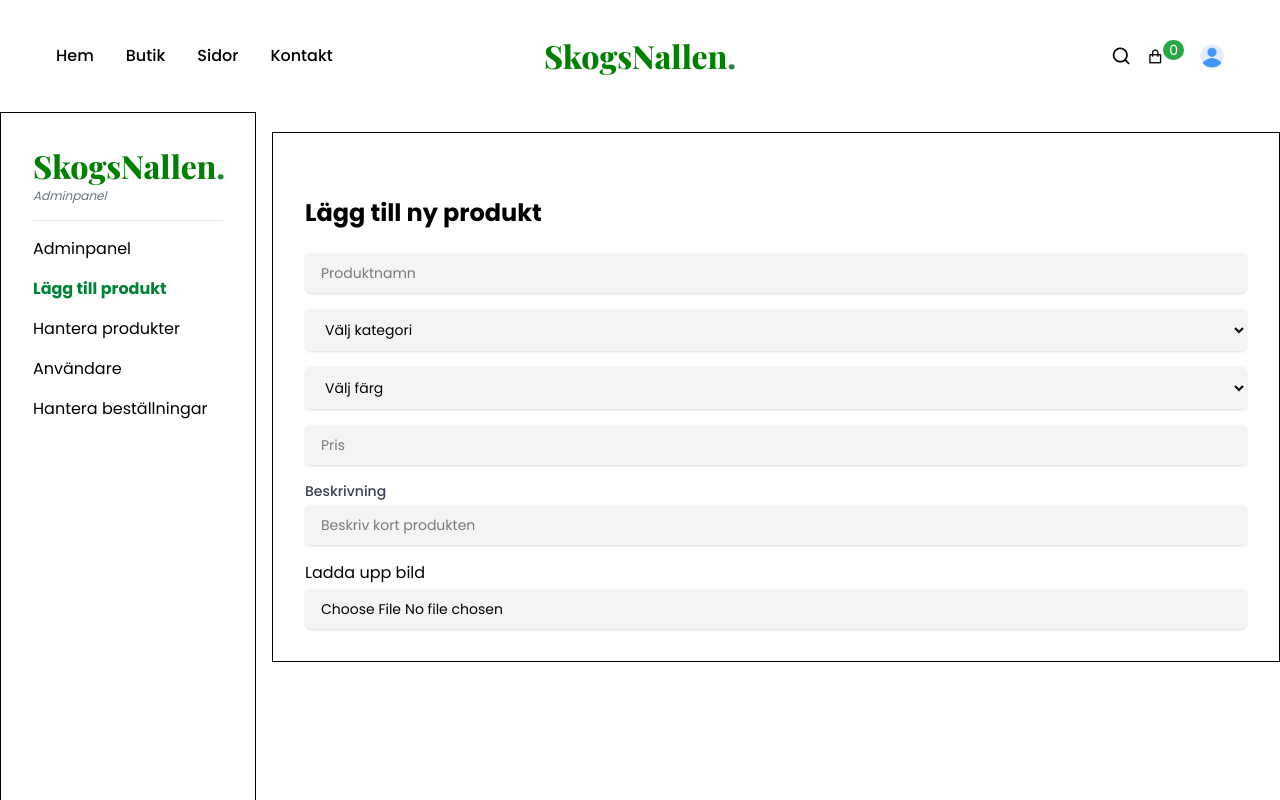
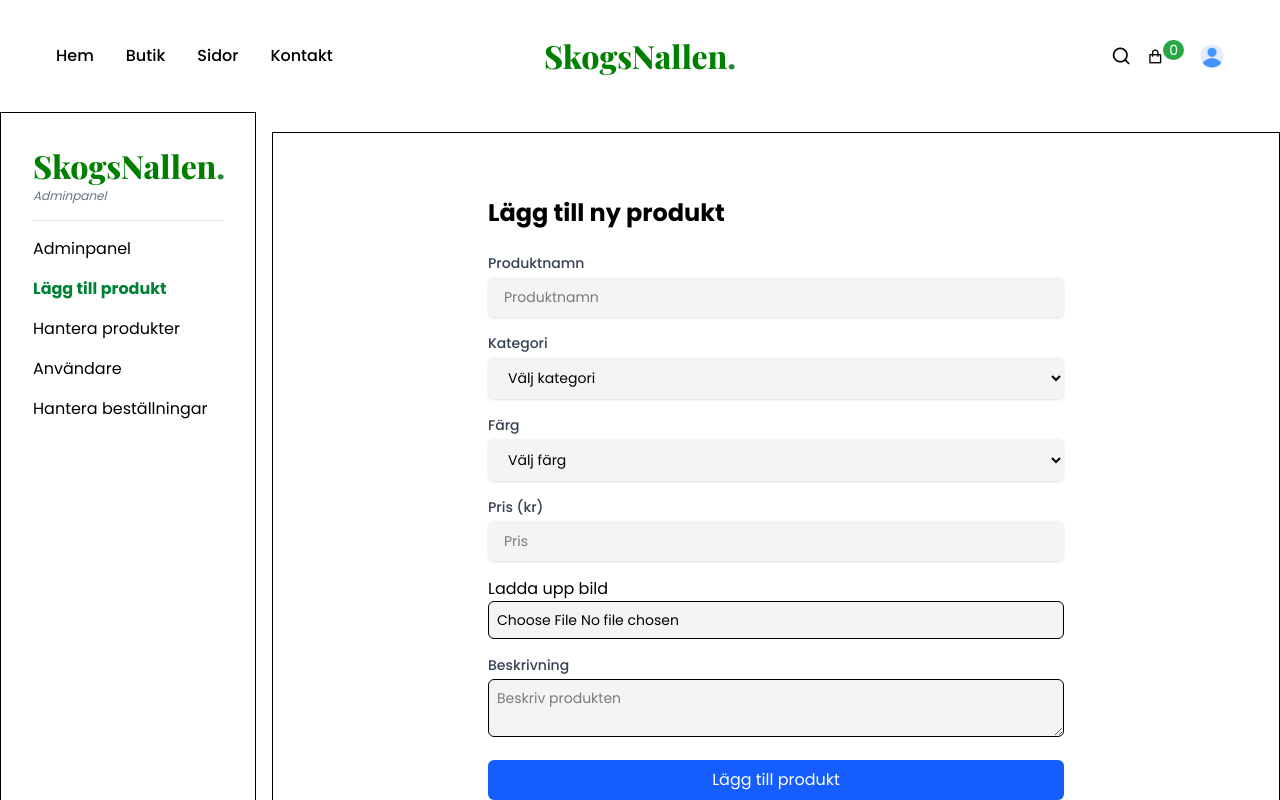
Before and after one commit to Darougah/SkogsNallen, a React (Vite) app in the folder frontend/: page /dashboard/add-product in a window 1280 px wide. Shown: the top 800 px of the page. Built offline with nearby package versions, Linux system fonts and the light colour scheme; sample sign-in values are in the browser's storage.

Commit message:
Add product + image uploader to adminpanel

```diff
--- a/frontend/src/pages/dashboard/admin/addProduct/AddProduct.jsx
+++ b/frontend/src/pages/dashboard/admin/addProduct/AddProduct.jsx
@@ -3,6 +3,8 @@ import { useSelector } from "react-redux";
 import TextInput from "./TextInput";
 import SelectInput from "./SelectInput";
 import UploadImage from "./UploadImage";
+import { useAddProductMutation } from "../../../../redux/features/products/productsApi";
+import { useNavigate } from 'react-router-dom';
 
 const categories = [
   { label: "Välj kategori", value: "" },
@@ -29,6 +31,8 @@ const colors = [
 
 const AddProduct = () => {
   const { user } = useSelector((state) => state.auth);
+  const navigate = useNavigate();
+
   const [product, setProduct] = useState({
     name: "",
     category: "",
@@ -38,70 +42,85 @@ const AddProduct = () => {
   });
 
   const [image, setImage] = useState("");
+  const [addProduct, { isLoading }] = useAddProductMutation();
 
   const handleChange = (e) => {
     const { name, value } = e.target;
-    setProduct({
-      ...product,
-      [name]: value,
-    });
+    setProduct({ ...product, [name]: value });
   };
 
-  const handleSubmit = () => {};
+  const handleSubmit = async (e) => {
+    e.preventDefault();
+
+    if (!product.name || !product.category || !product.color || !product.price || !product.description || !image) {
+      alert("Vänligen fyll i alla fält.");
+      return;
+    }
+
+    try {
+      await addProduct({ ...product, image, author: user?.id }).unwrap();
+      alert("Produkt tillagd!");
+      setProduct({ name: "", category: "", color: "", price: "", description: "" });
+      setImage('');
+      navigate("/shop");
+    } catch (error) {
+      console.log("Misslyckades med att lägga in produkten", error);
+      alert("Kunde inte spara produkten.");
+    }
+  };
 
   return (
-    <div className="container mx-auto mt-8">
+    <div className="container mx-auto mt-8 max-w-xl">
       <h2 className="text-2xl font-bold mb-6">Lägg till ny produkt</h2>
       <form onSubmit={handleSubmit} className="space-y-4">
         <TextInput
-          Label="Produktnamn"
+          label="Produktnamn"
           name="name"
           value={product.name}
           onChange={handleChange}
-          type="text"
           placeholder="Produktnamn"
         />
         <SelectInput
-          Label="Kategori "
+          label="Kategori"
           name="category"
           value={product.category}
           onChange={handleChange}
           options={categories}
         />
         <SelectInput
-          Label="Färg"
+          label="Färg"
           name="color"
           value={product.color}
           onChange={handleChange}
           options={colors}
         />
-
         <TextInput
-  Label="Pris (kr)"
+          label="Pris (kr)"
           name="price"
+          type="number"
           value={product.price}
           onChange={handleChange}
-  type="number"
           placeholder="Pris"
         />
-
-<TextInput
-          label="Beskrivning"
+        <UploadImage name="image" setImage={setImage} />
+        <div>
+          <label htmlFor="description" className="block text-sm font-medium text-gray-700 mb-1">Beskrivning</label>
+          <textarea
             name="description"
+            id="description"
+            className="border p-2 w-full rounded-md bg-gray-100 text-sm"
             value={product.description}
             onChange={handleChange}
-          type="text"
-          placeholder="Beskriv kort produkten"
+            placeholder="Beskriv produkten"
           />
-
-<UploadImage
-name ="image"
-id="image"
-value={e=>e.setImage(e.target.value)}
-placeholder="Upload Image"
-setImage={setImage}
-/>
-
+        </div>
+        <button
+          type="submit"
+          disabled={isLoading}
+          className="w-full bg-blue-600 text-white py-2 rounded-md hover:bg-blue-700 transition"
+        >
+          {isLoading ? "Sparar..." : "Lägg till produkt"}
+        </button>
       </form>
     </div>
   );
--- a/frontend/src/pages/dashboard/admin/addProduct/UploadImage.jsx
+++ b/frontend/src/pages/dashboard/admin/addProduct/UploadImage.jsx
@@ -1,36 +1,65 @@
-import React, { useState } from 'react'
 
-const UploadImage = ({name, setImage}) => {
+import React, { useState } from 'react';
+import axios from 'axios';
+import { getBaseURL } from './../../../../utils/baseURL';
+
+const UploadImage = ({ name, setImage }) => {
   const [loading, setLoading] = useState(false);
-  const [url, setUrl]= useState("");
+  const [url, setUrl] = useState("");
 
-  const uploadImage = ()=>{
+  const convertBase64 = (file) => {
+    return new Promise((resolve, reject) => {
+      const fileReader = new FileReader();
+      fileReader.readAsDataURL(file);
+      fileReader.onload = () => resolve(fileReader.result);
+      fileReader.onerror = (error) => reject(error);
+    });
+  };
 
+  const UploadSingleImage = (base64) => {
+    setLoading(true);
+    axios.post(`${getBaseURL()}/uploadImage`, { image: base64 })
+      .then((res) => {
+        const imageUrl = res.data;
+        setUrl(imageUrl);
+        setImage(imageUrl);
+        alert("Bild uppladdad!");
+      })
+      .catch((error) => {
+        console.error("Fel med att ladda upp bild", error);
+      })
+      .finally(() => setLoading(false));
+  };
+
+  const uploadImage = async (event) => {
+    const files = event.target.files;
+    if (files.length === 1) {
+      const base64 = await convertBase64(files[0]);
+      UploadSingleImage(base64);
     }
+  };
 
   return (
     <div>
-      <label htmlFor={name}> Ladda upp bild</label>
-      <input type="file"
+      <label htmlFor={name}>Ladda upp bild</label>
+      <input
+        type="file"
         name={name}
         id={name}
         onChange={uploadImage}
-      className='add-product-InputCSS' />
-      {
-        loading && (
-          <div className='mt-2 text-sm text-blue-600'>Laddar upp bild...</div>
-        )
-      }
-      {
-        url && (
-          <div className='mt-2 text-sm text-green-600'>
+        className="border p-2 w-full rounded-md bg-gray-100 text-sm"
+      />
+      {loading && (
+        <div className="mt-2 text-sm text-blue-600">Laddar upp bild...</div>
+      )}
+      {url && (
+        <div className="mt-2 text-sm text-green-600">
           <p>Bild uppladdad!</p>
-            <img src={url} alt="uploaded-image" />
+          <img src={url} alt="uploaded" className="w-32 mt-2 rounded-md shadow" />
         </div>
-        )
-      }
+      )}
     </div>
-  )
-}
+  );
+};
 
-export default UploadImage
+export default UploadImage;
--- a/frontend/src/redux/features/products/productsApi.js
+++ b/frontend/src/redux/features/products/productsApi.js
@@ -34,13 +34,13 @@ const productsApi = createApi({
       query: (id) => `/${id}`,
       providesTags: (result, error, id) => [{ type: "Products", id }],
     }),
-    useAddProduct: builder.mutation({
+    addProduct: builder.mutation({
       query: (newProduct) => ({
         url: "/create-product",
         method: "POST",
         body: newProduct,
-        credentials: "include",
       }),
+      invalidatesTags: ["Products"]
     }),
     useFetchRelatedProduct: builder.query({
       query: (id) => `/related/${id}`,
```
Also changed, not shown: 2 other files (tests, documents, lock files or other folders). Lines whose indentation alone changed are shown as unchanged.
